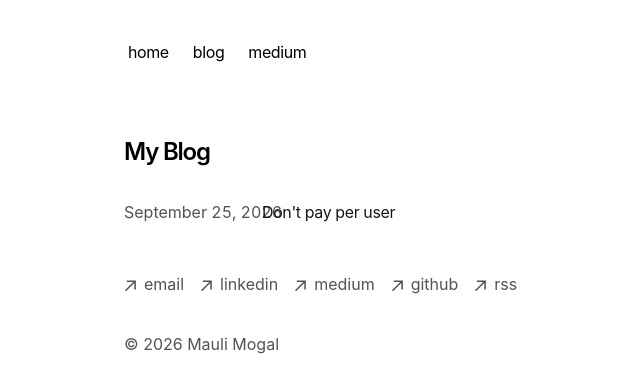
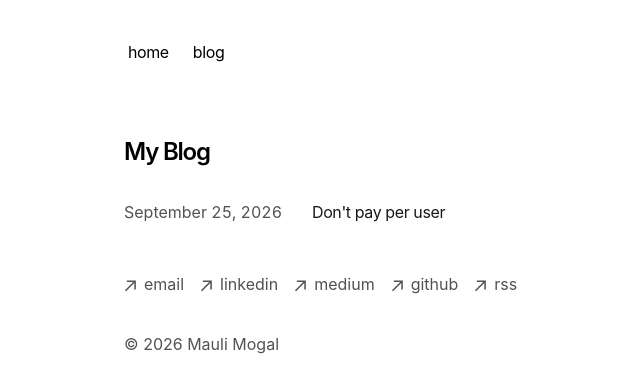
Before and after one commit to MauliMogal/portfolio, a Next.js app: page /blog in a window 1280 px wide. Shown: the top 392 px of the page, without its empty margins (228-868 px from the left). Built offline with nearby package versions, Linux system fonts and the light colour scheme.

Commit message:
Fix blog date overlap, move Medium link to footer only

```diff
--- a/app/components/nav.tsx
+++ b/app/components/nav.tsx
@@ -6,9 +6,6 @@
   },
   '/blog': {
     name: 'blog',
-  },
-  'https://medium.com/@maulimogal': {
-    name: 'medium',
   },
 }
 
--- a/app/components/posts.tsx
+++ b/app/components/posts.tsx
@@ -18,7 +18,7 @@
         .map((post) => {
           let entry = (
             <div className="w-full flex flex-col md:flex-row space-x-0 md:space-x-2">
-              <p className="text-neutral-600 dark:text-neutral-400 w-[130px] shrink-0 tabular-nums whitespace-nowrap">
+              <p className="text-neutral-600 dark:text-neutral-400 w-[180px] shrink-0 tabular-nums whitespace-nowrap">
                 {formatDate(post.metadata.publishedAt, false)}
               </p>
               <p className="text-neutral-900 dark:text-neutral-100 tracking-tight">
```
